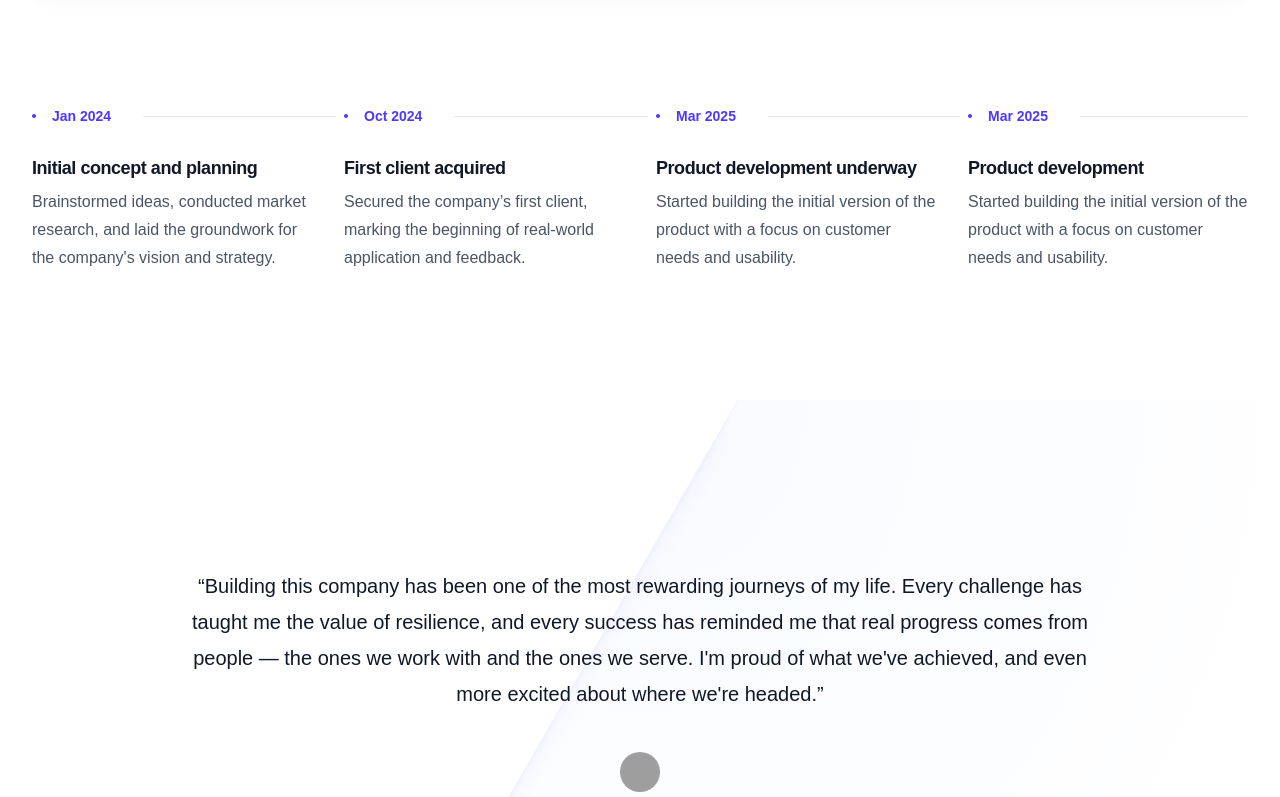
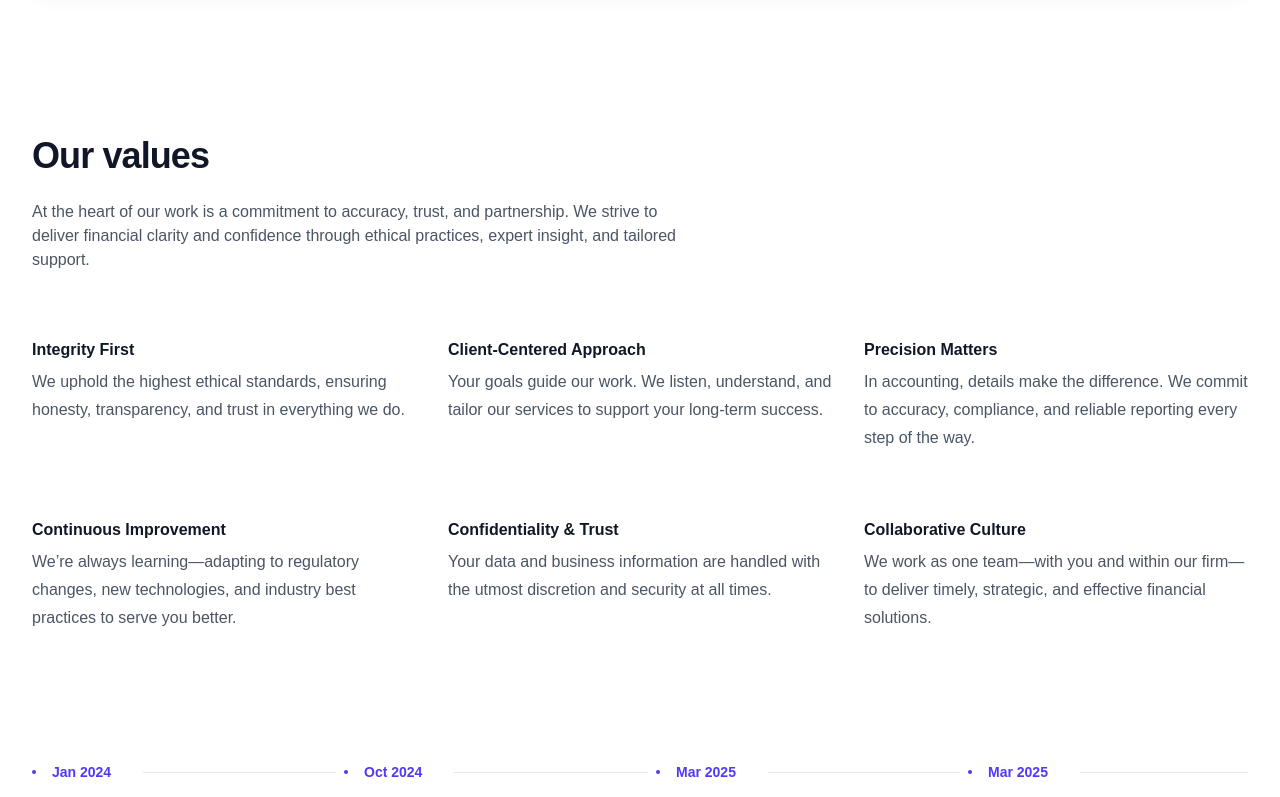
Before and after one commit to BYK-Oxford/byk-website, a Next.js app: page /about in a window 1280 px wide. Shown: the part 580-1377 px from the top of the page. Built offline with nearby package versions, Linux system fonts and the light colour scheme; grey boxes are pictures that could not be loaded.

Commit message:
added values

```diff
--- a/src/app/about/components/hero.tsx
+++ b/src/app/about/components/hero.tsx
@@ -10,7 +10,7 @@ export default function Hero() {
               className="size-full object-cover"
             />
             {/* <div className="absolute inset-0 bg-blue-700 mix-blend-multiply" /> */}
-            <div className="absolute inset-0 bg-neutral-900/80" />
+            <div className="absolute inset-0 bg-indigo-900/60" />
           </div>
           <div className="relative px-6 py-16 sm:py-24 lg:px-8 lg:py-32">
             <h1 className="text-center text-4xl font-bold tracking-tight sm:text-5xl lg:text-6xl">
--- /dev/null
+++ b/src/app/about/components/values.tsx
@@ -0,0 +1,59 @@
+const values = [
+  {
+    name: "Integrity First",
+    description:
+      "We uphold the highest ethical standards, ensuring honesty, transparency, and trust in everything we do.",
+  },
+  {
+    name: "Client-Centered Approach",
+    description:
+      "Your goals guide our work. We listen, understand, and tailor our services to support your long-term success.",
+  },
+  {
+    name: "Precision Matters",
+    description:
+      "In accounting, details make the difference. We commit to accuracy, compliance, and reliable reporting every step of the way.",
+  },
+  {
+    name: "Continuous Improvement",
+    description:
+      "We’re always learning—adapting to regulatory changes, new technologies, and industry best practices to serve you better.",
+  },
+  {
+    name: "Confidentiality & Trust",
+    description:
+      "Your data and business information are handled with the utmost discretion and security at all times.",
+  },
+  {
+    name: "Collaborative Culture",
+    description:
+      "We work as one team—with you and within our firm—to deliver timely, strategic, and effective financial solutions.",
+  },
+];
+
+export default function Values() {
+  return (
+    <>
+      <div className="mx-auto mt-32 max-w-7xl px-6 sm:mt-40 lg:px-8">
+        <div className="mx-auto max-w-2xl lg:mx-0">
+          <h2 className="text-4xl font-semibold tracking-tight text-pretty text-gray-900 sm:text-4xl">
+            Our values
+          </h2>
+          <p className="mt-6 text-md/8 text-gray-600">
+            At the heart of our work is a commitment to accuracy, trust, and
+            partnership. We strive to deliver financial clarity and confidence
+            through ethical practices, expert insight, and tailored support.
+          </p>
+        </div>
+        <dl className="mx-auto mt-16 grid max-w-2xl grid-cols-1 gap-x-8 gap-y-16 text-base/7 sm:grid-cols-2 lg:mx-0 lg:max-w-none lg:grid-cols-3">
+          {values.map((value) => (
+            <div key={value.name}>
+              <dt className="font-semibold text-gray-900">{value.name}</dt>
+              <dd className="mt-1 text-gray-600">{value.description}</dd>
+            </div>
+          ))}
+        </dl>
+      </div>
+    </>
+  );
+}
--- a/src/app/about/page.tsx
+++ b/src/app/about/page.tsx
@@ -1,13 +1,13 @@
 import Hero from "@/app/about/components/hero";
 import CEO from "@/app/about/components/ceo";
 import Timeline from "@/app/about/components/timeline";
-import Abouts from "@/app/about/components/about";
+import Values from "@/app/about/components/values";
 
 export default function About() {
   return (
     <div className="bg-white">
       <Hero />
-
+      <Values />
       <Timeline />
       <CEO />
     </div>
```
